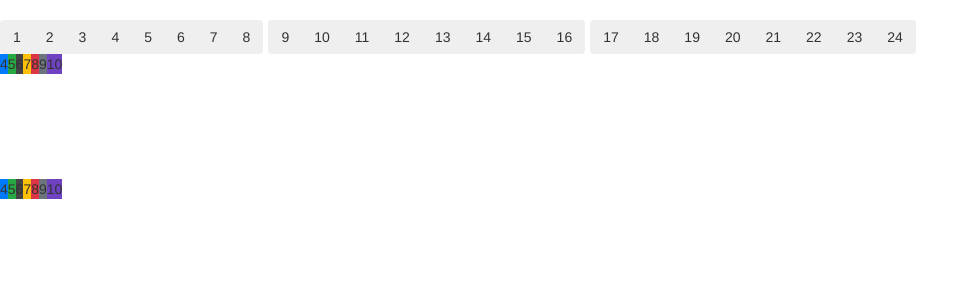
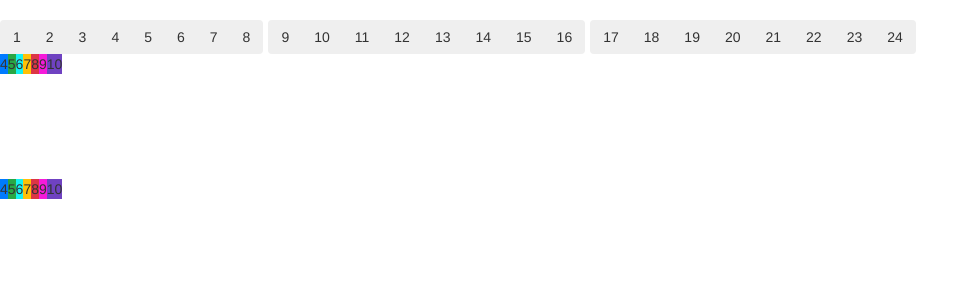
Before and after one commit to grackhack/random, a Flask app: page /charts in a window 1280 px wide. Shown: the part 50-350 px from the top of the page, without its empty margins (0-979 px from the left). Run offline with Flask 2, Linux system fonts and the light colour scheme; some libraries are stand-ins or nearby versions.

Commit message:
histogram

```diff
--- a/app/templates/charts.html
+++ b/app/templates/charts.html
@@ -43,10 +43,10 @@
                 </td>
                 <td style="background-color:#007bff">4</td>
                 <td style="background-color:#28a745">5</td>
-                <td style="background-color:#444444">6</td>
+                <td style="background-color:#16f1f1">6</td>
                 <td style="background-color:#ffc107">7</td>
                 <td style="background-color:#dc3545">8</td>
-                <td style="background-color:#6c757d">9</td>
+                <td style="background-color:#f51ada">9</td>
                 <td style="background-color:#6f42c1">10</td>
             <tr>
         </table>
@@ -58,10 +58,10 @@
                 <td id="hl"></td>
                 <td style="background-color:#007bff">4</td>
                 <td style="background-color:#28a745">5</td>
-                <td style="background-color:#444444">6</td>
+                <td style="background-color:#16f1f1">6</td>
                 <td style="background-color:#ffc107">7</td>
                 <td style="background-color:#dc3545">8</td>
-                <td style="background-color:#6c757d">9</td>
+                <td style="background-color:#f51ada">9</td>
                 <td style="background-color:#6f42c1">10</td>
             <tr>
         </table>
--- a/app/work_with_games.py
+++ b/app/work_with_games.py
@@ -144,7 +144,7 @@ def get_count_series(digit):
 
 def prepare_dataset(data, labels):
     all_data = {}
-    colors = ['#007bff', '#28a745', '#444444', '#ffc107', '#dc3545', '#6c757d', '#6f42c1']
+    colors = ['#007bff', '#28a745', '#16f1f1', '#ffc107', '#dc3545', '#f51ada', '#6f42c1']
     for pl, item in data.items():
         dataset = {}
         dataset['labels'] = labels
```
